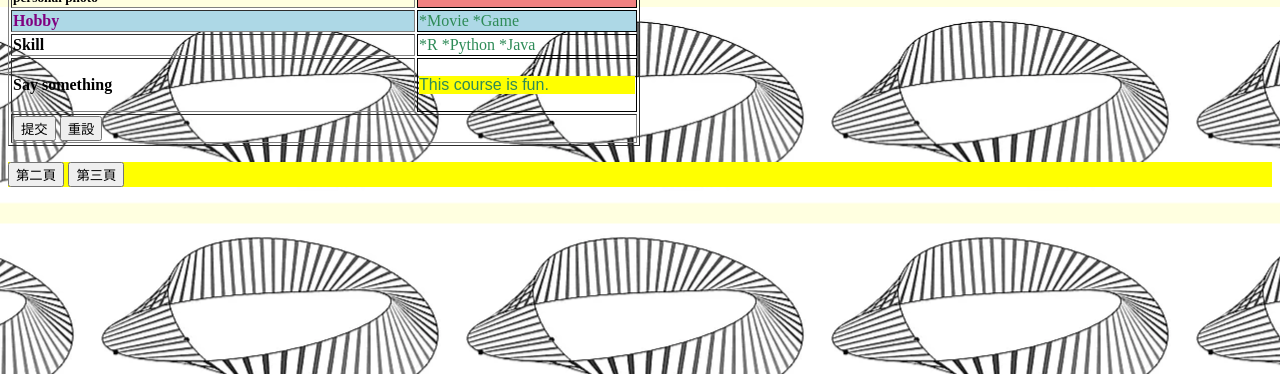
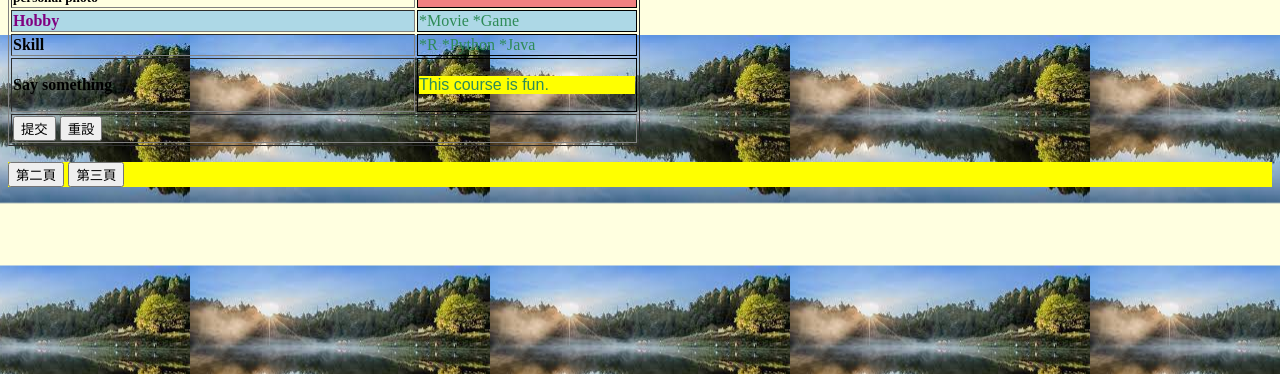
Before and after one commit to Huang-KJ/IntroToCS, a plain HTML site: page HTML_Lab3/index.html in a window 1280 px wide. Shown: the part 426-800 px from the top of the page. Drawn offline with Linux system fonts and the light colour scheme.

Commit message:
Update styles.css

```diff
--- a/HTML_Lab3/styles.css
+++ b/HTML_Lab3/styles.css
@@ -1,5 +1,5 @@
 body{
-    background-image: url("./Möbiusband.webp");
+    background-image: url("./Unknown.jpeg");
     background-repeat: repeat space;
     background-position: center;
     background-color: lightyellow;
```
